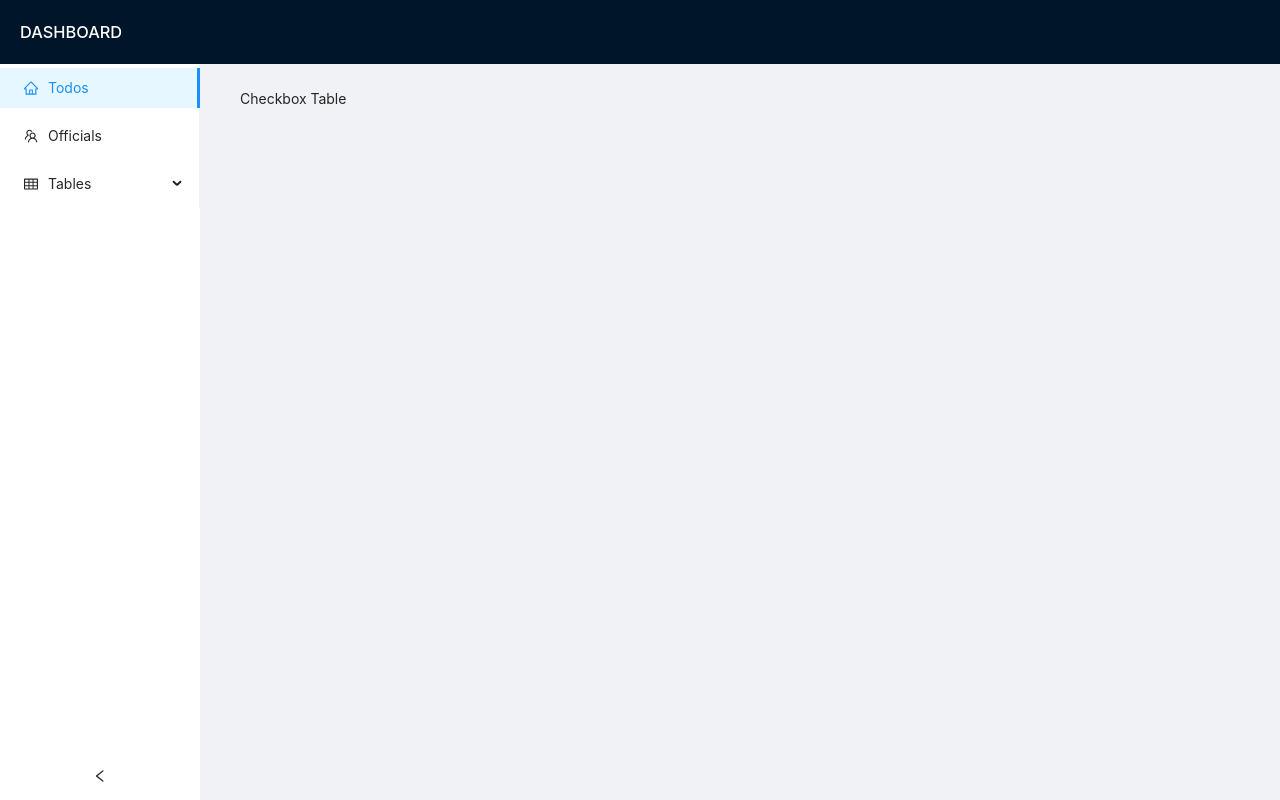
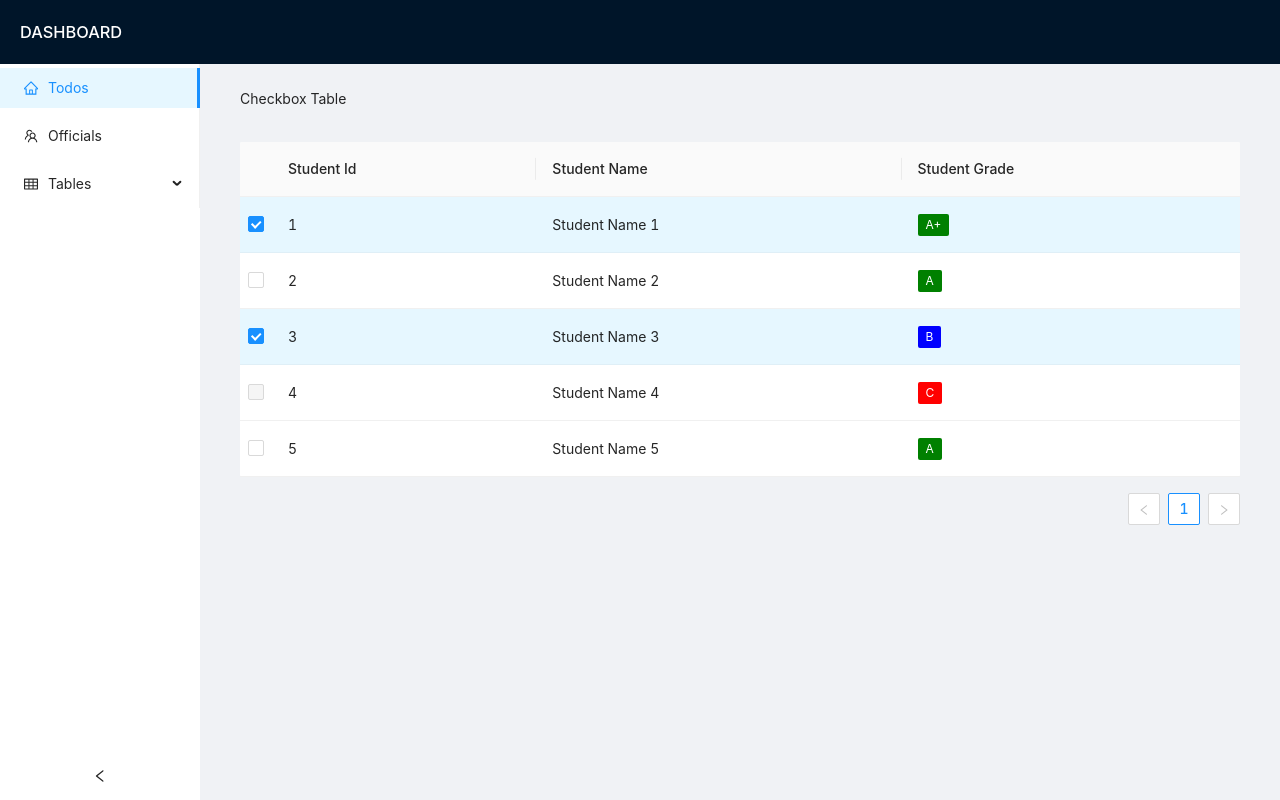
Before and after one commit to hossainahmed359/Ant-Dashboard, a React (Create React App) app: page /checkbox_table in a window 1280 px wide. Built offline with nearby package versions, Linux system fonts and the light colour scheme.

Commit message:
checkbox table added

```diff
--- a/src/components/ExploreTables/CheckBoxTable.js
+++ b/src/components/ExploreTables/CheckBoxTable.js
@@ -1,7 +1,67 @@
-import { Breadcrumb, Checkbox } from 'antd';
+import { Breadcrumb, Table, Tag } from 'antd';
 import React from 'react';
+import { useState } from 'react/cjs/react.development';
 
 const CheckBoxTable = () => {
+
+
+    const [alreadySelectedRows, setAlreadySelectedRows] = useState(['1', '3'])
+
+    const columns = [
+        {
+            title: 'Student Id',
+            dataIndex: 'id',
+            key: '1'
+        },
+        {
+            title: 'Student Name',
+            dataIndex: 'name',
+            key: '2'
+        },
+        {
+            title: 'Student Grade',
+            dataIndex: 'grade',
+            key: '3',
+            render: (tag) => {
+                const color = tag.includes('A') ? 'Green' : tag.includes('B') ? 'Blue' : 'Red';
+                return <Tag color={color}>{tag}</Tag>
+            },
+        },
+    ];
+
+    const dataSource = [
+        {
+            key: '1',
+            id: 1,
+            name: 'Student Name 1',
+            grade: 'A+'
+        },
+        {
+            key: '2',
+            id: 2,
+            name: 'Student Name 2',
+            grade: 'A'
+        },
+        {
+            key: '3',
+            id: 3,
+            name: 'Student Name 3',
+            grade: 'B'
+        },
+        {
+            key: '4',
+            id: 4,
+            name: 'Student Name 4',
+            grade: 'C'
+        },
+        {
+            key: '5',
+            id: 5,
+            name: 'Student Name 5',
+            grade: 'A'
+        },
+    ];
+
     return (
         <div>
             <div className='start_component'>
@@ -10,7 +70,30 @@
                 </Breadcrumb>
             </div>
             <div className='app_contents'>
-
+                <Table
+                    columns={columns}
+                    dataSource={dataSource}
+                    rowSelection={{
+                        type: 'checkbox',
+                        selectedRowKeys: alreadySelectedRows,
+                        onChange: (keys) => {
+                            setAlreadySelectedRows(keys)
+                        },
+                        onSelect:(record) => {
+                            console.log(record);
+                        },
+                        getCheckboxProps:(record) => ({
+                            disabled:record.grade === 'C'
+                        }),
+                        hideSelectAll: true,
+                        selections:[
+                            Table.SELECTION_NONE,
+                            Table.SELECTION_ALL,
+                            Table.SELECTION_INVERT
+                            // Logic here
+                        ]
+                    }}
+                ></Table>
             </div>
         </div>
     );
```
